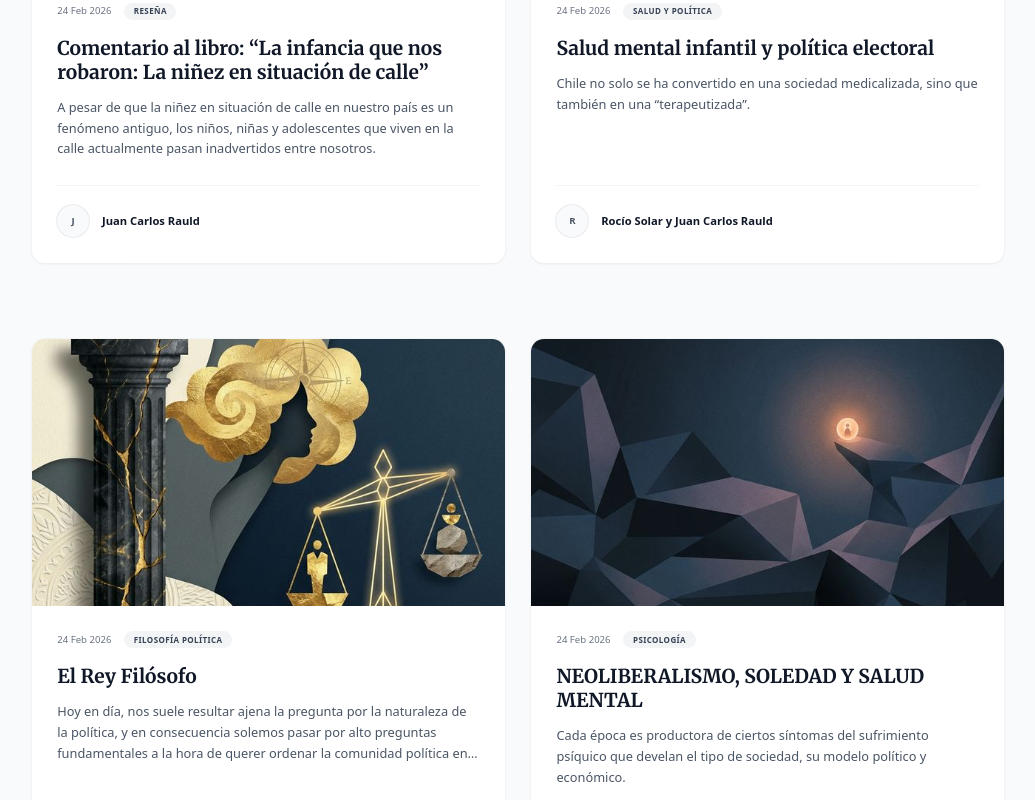
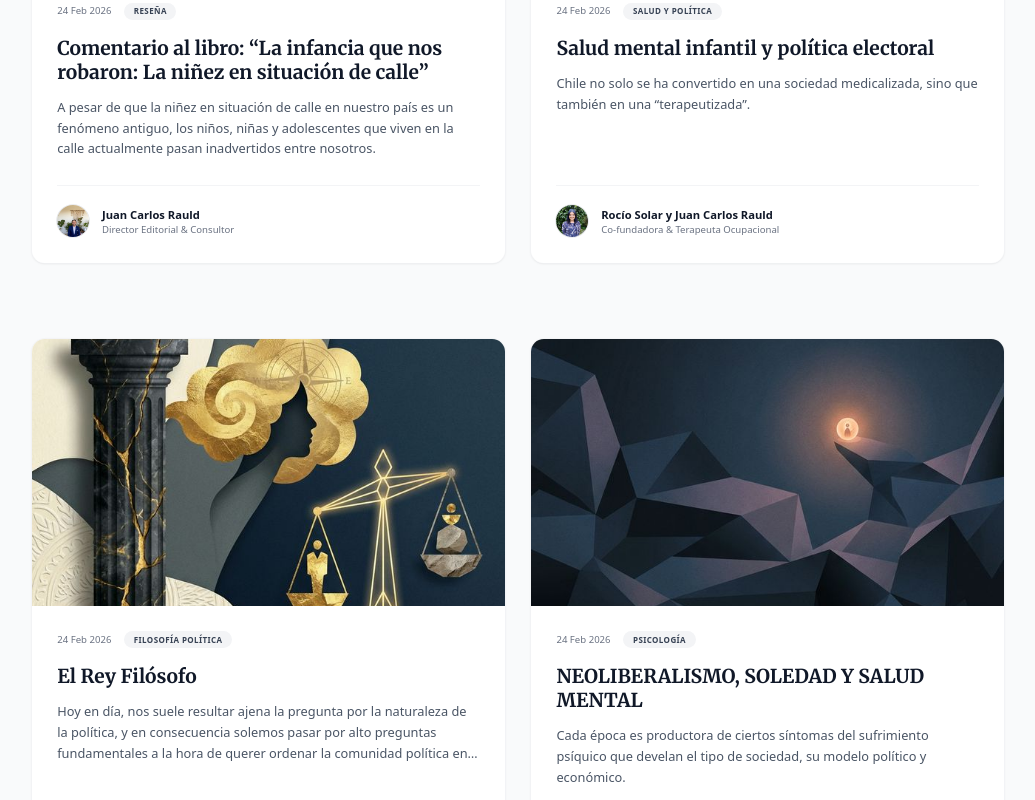
Before and after one commit to hh2fc24/centroreflexion, a Next.js app: page /pensamiento-critico in a window 1280 px wide. Shown: the part 2000-2800 px from the top of the page, without its empty margins (122-1157 px from the left). Built offline with nearby package versions, Linux system fonts and the light colour scheme.

Commit message:
feat: add author photos and roles to articles UI

```diff
--- a/app/critica/page.tsx
+++ b/app/critica/page.tsx
@@ -2,6 +2,16 @@ import { MotionList, MotionItem } from "@/components/ui/Motion";
 import Image from "next/image";
 import Link from "next/link";
 import { reviews } from "@/lib/data";
+
+const getAuthorDetails = (author: string) => {
+    if (author.includes("Rocío Solar")) {
+        return { image: "/images/rocio_solar.png", role: "Co-fundadora & Terapeuta Ocupacional" };
+    }
+    if (author.includes("Juan Carlos Rauld")) {
+        return { image: "/images/juan_carlos_20260224.png", role: "Director Editorial & Consultor" };
+    }
+    return null;
+};
 
 export default function Criticism() {
     return (
@@ -50,15 +60,29 @@ export default function Criticism() {
                                     </p>
                                 </div>
                                 <div className="relative mt-8 flex items-center gap-x-4">
+                                    {(() => {
+                                        const details = getAuthorDetails(post.author);
+                                        return (
+                                            <>
+                                                {details?.image ? (
+                                                    <Image src={details.image} alt={post.author} width={40} height={40} className="h-10 w-10 rounded-full bg-gray-50 object-cover" />
+                                                ) : (
                                                     <div className="h-10 w-10 rounded-full bg-gray-100 flex items-center justify-center text-gray-500 text-xs font-bold">
                                                         {post.author.charAt(0)}
                                                     </div>
+                                                )}
                                                 <div className="text-sm leading-6">
                                                     <p className="font-semibold text-gray-900">
                                                         <span className="absolute inset-0" />
                                                         {post.author}
                                                     </p>
+                                                    {details?.role && (
+                                                        <p className="text-xs text-gray-500">{details.role}</p>
+                                                    )}
                                                 </div>
+                                            </>
+                                        );
+                                    })()}
                                 </div>
                             </div>
                         </MotionItem>
--- a/app/pensamiento-critico/page.tsx
+++ b/app/pensamiento-critico/page.tsx
@@ -3,6 +3,16 @@ import Image from "next/image";
 import Link from "next/link";
 import { readers } from "@/lib/data";
 import { parseDisplayDate } from "@/lib/articles/date";
+
+const getAuthorDetails = (author: string) => {
+    if (author.includes("Rocío Solar")) {
+        return { image: "/images/rocio_solar.png", role: "Co-fundadora & Terapeuta Ocupacional" };
+    }
+    if (author.includes("Juan Carlos Rauld")) {
+        return { image: "/images/juan_carlos_20260224.png", role: "Director Editorial & Consultor" };
+    }
+    return null;
+};
 
 export const metadata = {
     title: "Pensamiento Crítico",
@@ -86,14 +96,28 @@ export default function PensamientoCritico() {
                             {featuredArticle.excerpt}
                         </p>
                         <div className="flex items-center gap-x-4 border-t border-gray-100 pt-6">
+                            {(() => {
+                                const details = getAuthorDetails(featuredArticle.author);
+                                return (
+                                    <>
+                                        {details?.image ? (
+                                            <Image src={details.image} alt={featuredArticle.author} width={48} height={48} className="h-12 w-12 rounded-full object-cover shadow-md shadow-gray-300" />
+                                        ) : (
                                             <div className="h-12 w-12 rounded-full bg-gray-900 flex items-center justify-center text-white text-sm font-bold shadow-md shadow-gray-300">
                                                 {featuredArticle.author.charAt(0)}
                                             </div>
+                                        )}
                                         <div className="text-base leading-6">
                                             <p className="font-semibold text-gray-900">
                                                 {featuredArticle.author}
                                             </p>
+                                            {details?.role && (
+                                                <p className="text-sm text-gray-500">{details.role}</p>
+                                            )}
                                         </div>
+                                    </>
+                                );
+                            })()}
                         </div>
                     </div>
                 </div>
@@ -144,14 +168,28 @@ export default function PensamientoCritico() {
                                     </div>
                                 </div>
                                 <div className="mt-8 flex items-center gap-x-4 pt-6 border-t border-gray-100">
+                                    {(() => {
+                                        const details = getAuthorDetails(post.author);
+                                        return (
+                                            <>
+                                                {details?.image ? (
+                                                    <Image src={details.image} alt={post.author} width={40} height={40} className="h-10 w-10 rounded-full object-cover ring-1 ring-gray-200" />
+                                                ) : (
                                                     <div className="h-10 w-10 rounded-full bg-gray-50 flex items-center justify-center text-gray-600 text-xs font-bold ring-1 ring-gray-200">
                                                         {post.author.charAt(0)}
                                                     </div>
+                                                )}
                                                 <div className="text-sm leading-6 flex-1">
                                                     <p className="font-semibold text-gray-900">
                                                         {post.author}
                                                     </p>
+                                                    {details?.role && (
+                                                        <p className="text-xs text-gray-500 line-clamp-1">{details.role}</p>
+                                                    )}
                                                 </div>
+                                            </>
+                                        );
+                                    })()}
                                 </div>
                             </div>
                         </MotionItem>
--- a/components/ArticleDetail.tsx
+++ b/components/ArticleDetail.tsx
@@ -5,6 +5,16 @@ import { Button } from "@/components/ui/Button";
 import { MotionDiv, MotionItem } from "@/components/ui/Motion";
 import { Article } from "@/lib/data";
 import { JsonLd } from "@/components/JsonLd";
+
+const getAuthorDetails = (author: string) => {
+    if (author.includes("Rocío Solar")) {
+        return { image: "/images/rocio_solar.png", role: "Co-fundadora & Terapeuta Ocupacional" };
+    }
+    if (author.includes("Juan Carlos Rauld")) {
+        return { image: "/images/juan_carlos_20260224.png", role: "Director Editorial & Consultor en Ciencias Sociales" };
+    }
+    return null;
+};
 
 interface ArticleDetailProps {
     article: Article;
@@ -42,8 +52,19 @@ export default function ArticleDetail({ article }: ArticleDetailProps) {
                         </h1>
                         <div className="flex flex-wrap items-center gap-6 text-sm sm:text-base text-gray-200">
                             <div className="flex items-center gap-2">
+                                {(() => {
+                                    const details = getAuthorDetails(article.author);
+                                    return (
+                                        <>
+                                            {details?.image ? (
+                                                <Image src={details.image} alt={article.author} width={24} height={24} className="h-6 w-6 rounded-full object-cover ring-1 ring-white/50" />
+                                            ) : (
                                                 <User className="h-4 w-4" />
+                                            )}
                                             <span className="font-semibold">{article.author}</span>
+                                        </>
+                                    );
+                                })()}
                             </div>
                             <div className="flex items-center gap-2">
                                 <Calendar className="h-4 w-4" />
@@ -85,13 +106,26 @@ export default function ArticleDetail({ article }: ArticleDetailProps) {
                 {/* Author Bio / Footer */}
                 <div className="mt-16 pt-10 border-t border-gray-100">
                     <div className="flex items-center gap-4 bg-gray-50 p-6 rounded-xl">
+                        {(() => {
+                            const details = getAuthorDetails(article.author);
+                            return (
+                                <>
+                                    {details?.image ? (
+                                        <Image src={details.image} alt={article.author} width={64} height={64} className="h-16 w-16 rounded-full object-cover ring-2 ring-gray-200" />
+                                    ) : (
                                         <div className="h-16 w-16 rounded-full bg-gray-200 flex items-center justify-center text-xl font-bold text-gray-500">
                                             {article.author.charAt(0)}
                                         </div>
+                                    )}
                                     <div>
                                         <h3 className="font-bold text-gray-900">Escrito por {article.author}</h3>
-                            <p className="text-sm text-gray-500">Analista y colaborador en Centro de Reflexiones Críticas.</p>
+                                        <p className="text-sm text-gray-500">
+                                            {details?.role || "Analista y colaborador en Centro de Reflexiones Críticas."}
+                                        </p>
                                     </div>
+                                </>
+                            );
+                        })()}
                     </div>
                 </div>
 
```
Lines whose indentation alone changed are shown as unchanged.
